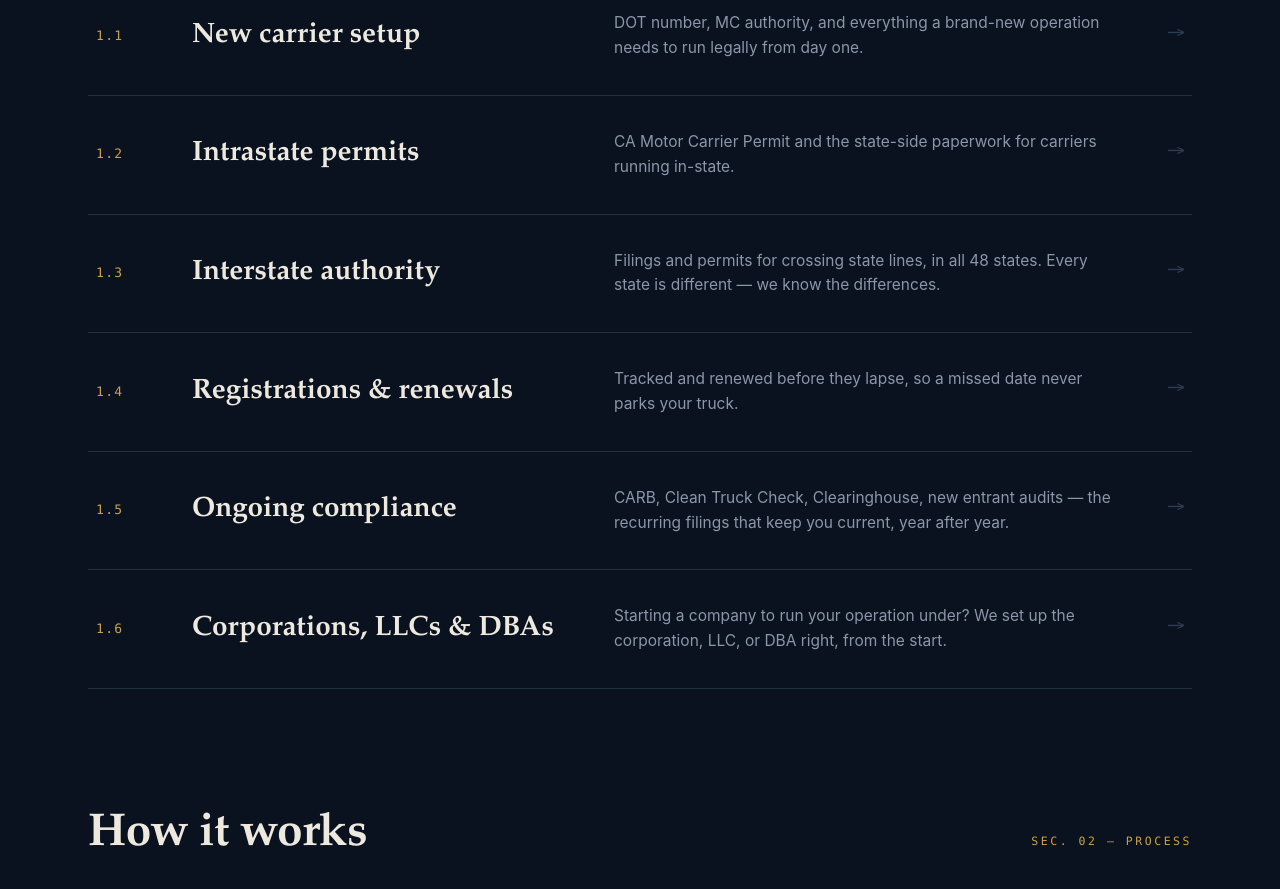
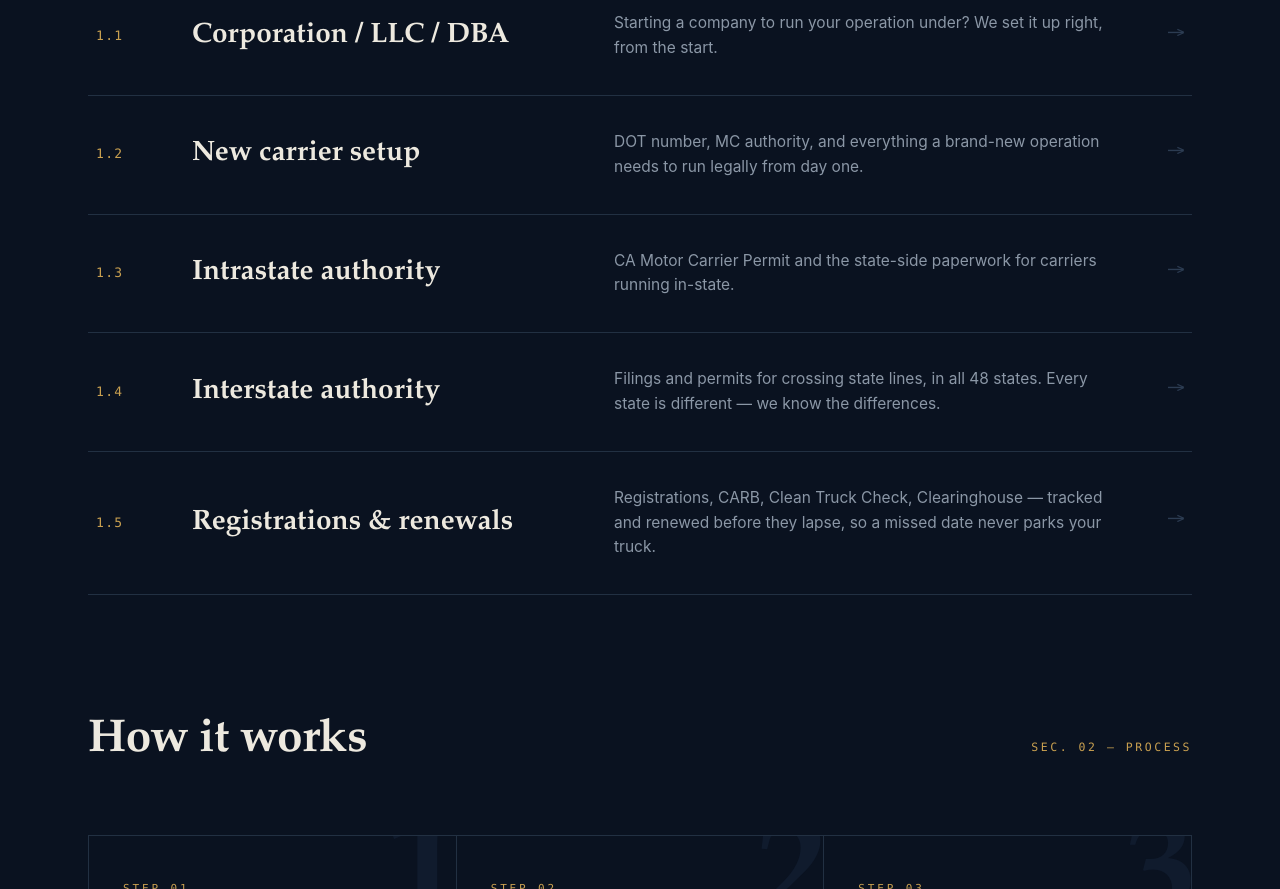
Before and after one commit to aramsarkisyan/4pl-site, a plain HTML site: page index.html in a window 1280 px wide. Shown: the part 1620-2509 px from the top of the page. Drawn offline with Linux system fonts and the light colour scheme.

Commit message:
Angela's service list order: corp/LLC first, 5 items

```diff
--- a/index.html
+++ b/index.html
@@ -610,22 +610,30 @@
       <li class="reveal">
         <div class="row">
           <span class="num">1.1</span>
-          <h3>New carrier setup</h3>
-          <p>DOT number, MC authority, and everything a brand-new operation needs to run legally from day one.</p>
+          <h3>Corporation / LLC / DBA</h3>
+          <p>Starting a company to run your operation under? We set it up right, from the start.</p>
           <span class="arrow">→</span>
         </div>
       </li>
       <li class="reveal d1">
         <div class="row">
           <span class="num">1.2</span>
-          <h3>Intrastate permits</h3>
-          <p>CA Motor Carrier Permit and the state-side paperwork for carriers running in-state.</p>
+          <h3>New carrier setup</h3>
+          <p>DOT number, MC authority, and everything a brand-new operation needs to run legally from day one.</p>
           <span class="arrow">→</span>
         </div>
       </li>
       <li class="reveal d2">
         <div class="row">
           <span class="num">1.3</span>
+          <h3>Intrastate authority</h3>
+          <p>CA Motor Carrier Permit and the state-side paperwork for carriers running in-state.</p>
+          <span class="arrow">→</span>
+        </div>
+      </li>
+      <li class="reveal d3">
+        <div class="row">
+          <span class="num">1.4</span>
           <h3>Interstate authority</h3>
           <p>Filings and permits for crossing state lines, in all 48 states. Every state is different — we know the differences.</p>
           <span class="arrow">→</span>
@@ -633,25 +641,9 @@
       </li>
       <li class="reveal d3">
         <div class="row">
-          <span class="num">1.4</span>
+          <span class="num">1.5</span>
           <h3>Registrations &amp; renewals</h3>
-          <p>Tracked and renewed before they lapse, so a missed date never parks your truck.</p>
-          <span class="arrow">→</span>
-        </div>
-      </li>
-      <li class="reveal d3">
-        <div class="row">
-          <span class="num">1.5</span>
-          <h3>Ongoing compliance</h3>
-          <p>CARB, Clean Truck Check, Clearinghouse, new entrant audits — the recurring filings that keep you current, year after year.</p>
-          <span class="arrow">→</span>
-        </div>
-      </li>
-      <li class="reveal d3">
-        <div class="row">
-          <span class="num">1.6</span>
-          <h3>Corporations, LLCs &amp; DBAs</h3>
-          <p>Starting a company to run your operation under? We set up the corporation, LLC, or DBA right, from the start.</p>
+          <p>Registrations, CARB, Clean Truck Check, Clearinghouse — tracked and renewed before they lapse, so a missed date never parks your truck.</p>
           <span class="arrow">→</span>
         </div>
       </li>
```
